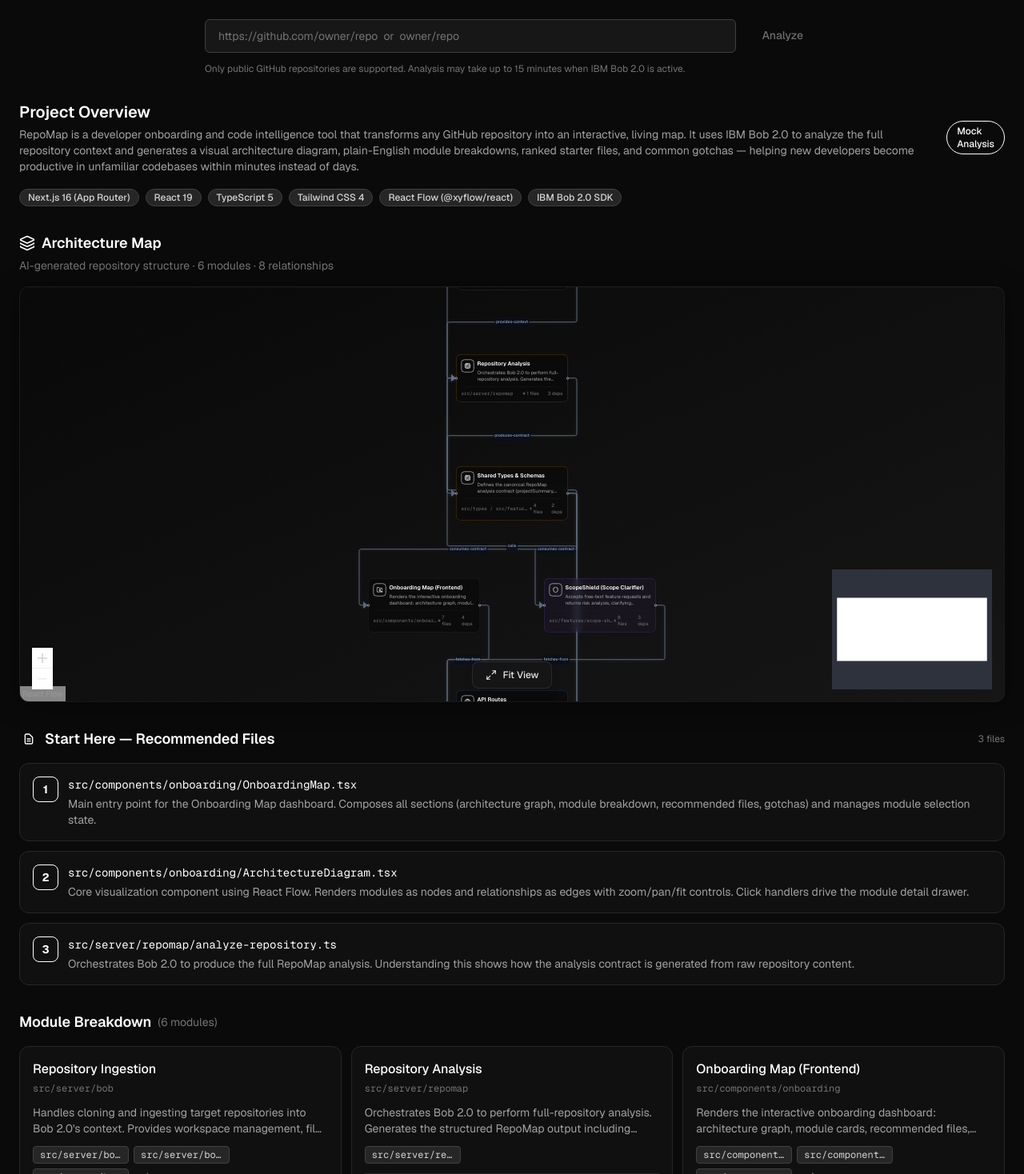
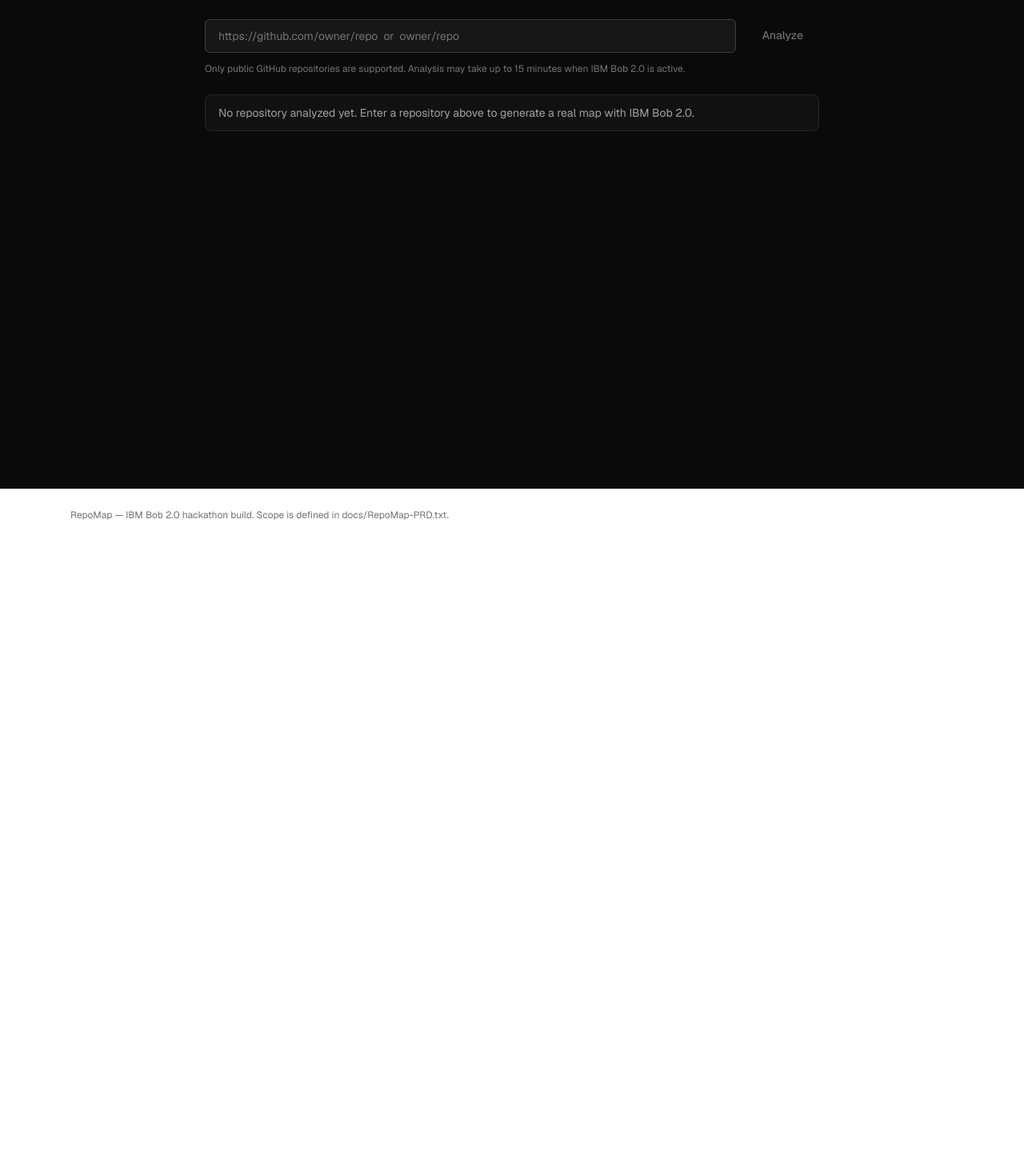
Before and after one commit to Terbulator/RepoMap, a Next.js app: page /dashboard in a window 1280 px wide. Shown: the part 242-1710 px from the top of the page at 80% size. After the commit the page ends 918 px from the top, so only its background shows below. Built offline with nearby package versions, Linux system fonts and the light colour scheme.

Commit message:
fix final audit issues and add ScopeShield evidence

```diff
--- a/eslint.config.mjs
+++ b/eslint.config.mjs
@@ -15,6 +15,9 @@
     // Repositories Bob analyses are cloned here at runtime. Already gitignored;
     // linting downloaded third-party repos only ever produced noise.
     ".repomap-cache/**",
+    // Stale linked worktrees and agent scratch space. Not part of the app, and
+    // without this `eslint .` walks hundreds of foreign files and never exits.
+    ".kilo/**",
   ]),
 ]);
 
--- a/src/components/onboarding/OnboardingMap.tsx
+++ b/src/components/onboarding/OnboardingMap.tsx
@@ -13,162 +13,6 @@
 import { analyzeRepositoryClient } from "@/features/onboarding-map/api-client";
 import { parseRepositoryRef, InvalidRepositoryError } from "@/lib/repository-url";
 import type { RepoMap } from "@/features/repomap/schema";
-
-const mockAnalysis: RepoMapAnalysis = {
-  projectSummary: "RepoMap is a developer onboarding and code intelligence tool that transforms any GitHub repository into an interactive, living map. It uses IBM Bob 2.0 to analyze the full repository context and generates a visual architecture diagram, plain-English module breakdowns, ranked starter files, and common gotchas — helping new developers become productive in unfamiliar codebases within minutes instead of days.",
-  stack: [
-    "Next.js 16 (App Router)",
-    "React 19",
-    "TypeScript 5",
-    "Tailwind CSS 4",
-    "React Flow (@xyflow/react)",
-    "IBM Bob 2.0 SDK"
-  ],
-  modules: [
-    {
-      id: "repo-ingestion",
-      name: "Repository Ingestion",
-      path: "src/server/bob",
-      purpose: "Handles cloning and ingesting target repositories into Bob 2.0's context. Provides workspace management, file filtering, and session orchestration for Bob's analysis tasks.",
-      files: [
-        "src/server/bob/workspace.ts",
-        "src/server/bob/cli-provider.ts",
-        "src/server/bob/mock-provider.ts",
-        "src/server/bob/provider.ts"
-      ],
-      dependencies: [
-        "IBM Bob 2.0 SDK",
-        "Node.js fs/promises",
-        "simple-git"
-      ]
-    },
-    {
-      id: "repo-analysis",
-      name: "Repository Analysis",
-      path: "src/server/repomap",
-      purpose: "Orchestrates Bob 2.0 to perform full-repository analysis. Generates the structured RepoMap output including project summary, module breakdown, file relationships, and gotchas.",
-      files: [
-        "src/server/repomap/analyze-repository.ts"
-      ],
-      dependencies: [
-        "Repository Ingestion",
-        "IBM Bob 2.0 SDK",
-        "Zod (schema validation)"
-      ]
-    },
-    {
-      id: "onboarding-map",
-      name: "Onboarding Map (Frontend)",
-      path: "src/components/onboarding",
-      purpose: "Renders the interactive onboarding dashboard: architecture graph, module cards, recommended files, gotchas, and module detail drawer. Consumes the RepoMap analysis contract and presents it as a polished developer tool.",
-      files: [
-        "src/components/onboarding/OnboardingMap.tsx",
-        "src/components/onboarding/ArchitectureDiagram.tsx",
-        "src/components/onboarding/ModuleCards.tsx",
-        "src/components/onboarding/RecommendedFiles.tsx",
-        "src/components/onboarding/Gotchas.tsx",
-        "src/components/onboarding/ModuleDetailDrawer.tsx",
-        "src/components/onboarding/ProjectSummary.tsx"
-      ],
-      dependencies: [
-        "React Flow (@xyflow/react)",
-        "lucide-react",
-        "Tailwind CSS",
-        "RepoMap Analysis Types"
-      ]
-    },
-    {
-      id: "scope-shield",
-      name: "ScopeShield (Scope Clarifier)",
-      path: "src/features/scope-shield",
-      purpose: "Accepts free-text feature requests and returns risk analysis, clarifying questions, and a drafted professional reply — all grounded in the repository's actual stack and architecture from the Onboarding Map analysis.",
-      files: [
-        "src/features/scope-shield/scope-shield.tsx",
-        "src/features/scope-shield/risk-analysis.ts",
-        "src/features/scope-shield/clarifying-questions.ts",
-        "src/features/scope-shield/drafted-reply.ts",
-        "src/features/scope-shield/feature-request.ts",
-        "src/features/scope-shield/keyword-match.ts",
-        "src/features/scope-shield/stack-context.ts",
-        "src/features/scope-shield/repository-context.ts"
-      ],
-      dependencies: [
-        "Onboarding Map (for repo context)",
-        "IBM Bob 2.0 SDK",
-        "Zod (schema validation)"
-      ]
-    },
-    {
-      id: "api-routes",
-      name: "API Routes",
-      path: "src/app/api",
-      purpose: "Thin backend layer that exposes Bob 2.0 capabilities via Next.js API routes. Handles repository ingestion, analysis triggering, and ScopeShield requests.",
-      files: [
-        "src/app/api/health/route.ts",
-        "src/app/api/repomap/route.ts",
-        "src/app/api/repository/analyze/route.ts",
-        "src/app/api/onboarding/route.ts"
-      ],
-      dependencies: [
-        "Next.js 16 App Router",
-        "Repository Ingestion",
-        "Repository Analysis",
-        "ScopeShield"
-      ]
-    },
-    {
-      id: "shared-types",
-      name: "Shared Types & Schemas",
-      path: "src/types / src/features/repomap",
-      purpose: "Defines the canonical RepoMap analysis contract (projectSummary, stack, modules, recommendedFiles, gotchas, relationships) and Zod schemas for validation. Shared between backend (Bob output parsing) and frontend (UI consumption).",
-      files: [
-        "src/types/onboarding.ts",
-        "src/features/repomap/schema.ts",
-        "src/features/repomap/normalize.ts",
-        "src/features/repomap/request.ts"
-      ],
-      dependencies: [
-        "Zod",
-        "TypeScript"
-      ]
-    }
-  ],
-  recommendedFiles: [
-    {
-      path: "src/components/onboarding/OnboardingMap.tsx",
-      reason: "Main entry point for the Onboarding Map dashboard. Composes all sections (architecture graph, module breakdown, recommended files, gotchas) and manages module selection state.",
-      rank: 1
-    },
-    {
-      path: "src/components/onboarding/ArchitectureDiagram.tsx",
-      reason: "Core visualization component using React Flow. Renders modules as nodes and relationships as edges with zoom/pan/fit controls. Click handlers drive the module detail drawer.",
-      rank: 2
-    },
-    {
-      path: "src/server/repomap/analyze-repository.ts",
-      reason: "Orchestrates Bob 2.0 to produce the full RepoMap analysis. Understanding this shows how the analysis contract is generated from raw repository content.",
-      rank: 3
-    }
-  ],
-  gotchas: [
-    "The architecture graph derives nodes from modules[] and edges from relationships[] — both must be present and consistent for the diagram to render correctly.",
-    "Module IDs in relationships must exactly match module IDs in modules[] array, otherwise edges will not connect to visible nodes.",
-    "Bob 2.0 analysis output is non-deterministic; the normalize.ts pipeline validates and coerces output into the strict RepoMap contract before the UI consumes it.",
-    "React Flow requires explicit width/height on its container; the ArchitectureDiagram uses a resize observer to fill its parent card responsively.",
-    "The mock analysis fixture (src/data/mock-analysis.json) is used for development and demo; production data comes from the /api/onboarding endpoint after Bob completes analysis.",
-    "ScopeShield depends on the Onboarding Map's analysis output — if no repository has been analyzed, ScopeShield falls back to generic stack-agnostic responses."
-  ],
-  relationships: [
-    { source: "repo-ingestion", target: "repo-analysis", type: "provides-context" },
-    { source: "repo-analysis", target: "shared-types", type: "produces-contract" },
-    { source: "shared-types", target: "onboarding-map", type: "consumes-contract" },
-    { source: "shared-types", target: "scope-shield", type: "consumes-contract" },
-    { source: "onboarding-map", target: "api-routes", type: "fetches-from" },
-    { source: "scope-shield", target: "api-routes", type: "fetches-from" },
-    { source: "api-routes", target: "repo-ingestion", type: "calls" },
-    { source: "api-routes", target: "repo-analysis", type: "calls" }
-  ]
-};
 
 type State =
   | { phase: "idle" }
@@ -288,11 +132,6 @@
               )}
             </div>
           )}
-          {state.phase !== "success" && (
-            <span className="px-3 py-1 rounded-full text-xs font-medium bg-primary-500/20 border border-primary-500/30 text-primary-400">
-              Mock Analysis
-            </span>
-          )}
         </div>
       </header>
 
@@ -334,6 +173,11 @@
               Only public GitHub repositories are supported. Analysis may take up to 15 minutes when
               IBM Bob 2.0 is active.
             </p>
+
+            <p className="mt-6 rounded-lg border border-neutral-800 bg-neutral-900/60 px-4 py-3 text-sm text-neutral-400">
+              No repository analyzed yet. Enter a repository above to generate a real map with IBM
+              Bob 2.0.
+            </p>
           </section>
         )}
 
@@ -371,10 +215,9 @@
           </section>
         )}
 
-        {/* Success state — render the full dashboard */}
-        {(state.phase === "success" || state.phase === "idle") && (
+        {/* Success state — render the full dashboard for the analysed repository only */}
+        {state.phase === "success" && (
           <>
-{state.phase === "success" && (
             <div className="flex items-center justify-between mb-6">
               <div className="flex items-center gap-3">
                 <span className="font-mono text-xs text-neutral-500">{state.repoUrl}</span>
@@ -386,9 +229,7 @@
                         : "bg-green-500/20 border border-green-500/30 text-green-400"
                     }`}
                   >
-                      {state.analysis.provenance.provider === "mock"
-                        ? "Mock (Demo)"
-                        : "IBM Bob 2.0"}
+                    {state.analysis.provenance.provider === "mock" ? "Mock (Demo)" : "IBM Bob 2.0"}
                   </span>
                 )}
               </div>
@@ -400,36 +241,37 @@
                 ← Analyze another repository
               </button>
             </div>
-            )}
 
-            <ProjectSummary analysis={state.phase === "success" ? state.analysis : mockAnalysis} />
+            <ProjectSummary analysis={state.analysis} />
 
             <ReactFlowProvider>
               <ArchitectureDiagram
-                analysis={state.phase === "success" ? state.analysis : mockAnalysis}
+                analysis={state.analysis}
                 selectedModuleId={selectedModuleId}
                 onModuleSelect={setSelectedModuleId}
               />
             </ReactFlowProvider>
 
-            <RecommendedFiles analysis={state.phase === "success" ? state.analysis : mockAnalysis} />
+            <RecommendedFiles analysis={state.analysis} />
 
             <ModuleCards
-              analysis={state.phase === "success" ? state.analysis : mockAnalysis}
+              analysis={state.analysis}
               selectedModuleId={selectedModuleId}
               onModuleSelect={setSelectedModuleId}
             />
 
-            <Gotchas analysis={state.phase === "success" ? state.analysis : mockAnalysis} />
+            <Gotchas analysis={state.analysis} />
           </>
         )}
       </main>
 
+      {state.phase === "success" && (
         <ModuleDetailDrawer
-        analysis={state.phase === "success" ? state.analysis : mockAnalysis}
+          analysis={state.analysis}
           selectedModuleId={selectedModuleId}
           onClose={() => setSelectedModuleId(null)}
         />
+      )}
     </div>
   );
 }
--- a/src/features/onboarding-map/diagram.tsx
+++ b/src/features/onboarding-map/diagram.tsx
@@ -160,7 +160,7 @@
     [baseNodes, selectedModuleId],
   );
 
-  const [nodes, , onNodesChange] = useNodesState(styledNodes);
+  const [, , onNodesChange] = useNodesState(styledNodes);
   const [edges, , onEdgesChange] = useEdgesState(baseEdges);
 
   const handleNodeClick: NodeMouseHandler = useCallback(
--- a/tsconfig.json
+++ b/tsconfig.json
@@ -31,5 +31,5 @@
     ".next/dev/types/**/*.ts",
     "**/*.mts"
   ],
-  "exclude": ["node_modules"]
+  "exclude": ["node_modules", ".kilo", ".repomap-cache"]
 }
```
Also changed, not shown: 2 other files (tests, documents, lock files or other folders). Lines whose indentation alone changed are shown as unchanged.
